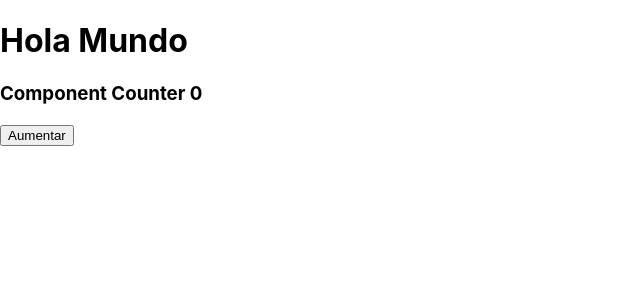
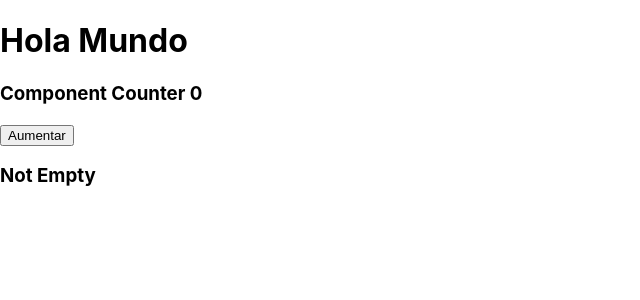
Before and after one commit to nuevo-rama/react-app-v4.0, a React (Create React App) app: page / in a window 1280 px wide. Shown: the top 300 px of the page, without its empty margins (0-640 px from the left). Built offline with nearby package versions, Linux system fonts and the light colour scheme.

Commit message:
agrego componente If

```diff
--- a/src/App.js
+++ b/src/App.js
@@ -1,4 +1,5 @@
 import Counter from './components/Counter';
+import If from './components/If';
 
 
 function App() {
@@ -6,6 +7,7 @@ function App() {
     <div className="App">
       <h1>Hola Mundo</h1>
       <Counter />
+      <If />
     </div>
   );
 }
--- /dev/null
+++ b/src/components/If.js
@@ -0,0 +1,23 @@
+import React, {useState, Fragment} from 'react';
+
+const If = () => {
+
+  const items = 2
+
+
+  return (
+
+    <Fragment>
+      <h3>
+        {
+        items > 0 ? 'Not Empty' : 'Empty'
+        }
+      </h3>
+
+    </Fragment>
+
+
+  );
+}
+
+  export default If;
```
